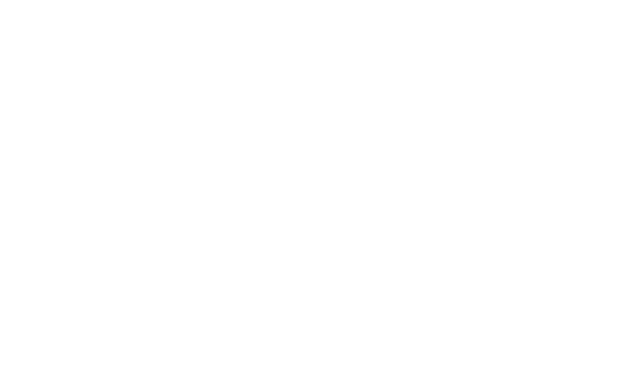
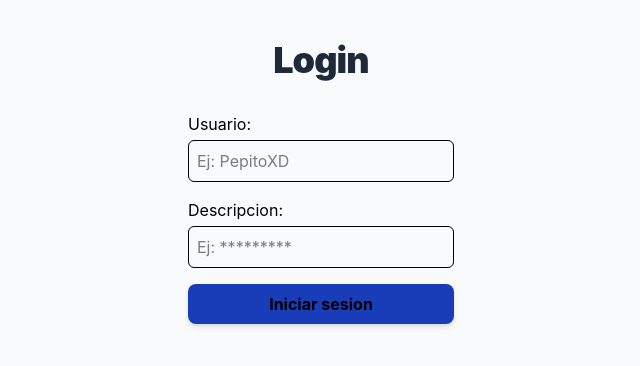
Before and after one commit to ManuelCaceresDuocUC/Proyecto-practica-sin-IA, a React (Vite) app: page /login in a window 1280 px wide. Before the commit this address had no page. Shown: the top 366 px of the page, without its empty margins (319-959 px from the left). Built offline with nearby package versions, Linux system fonts and the light colour scheme.

Commit message:
se implementa pagina de logeo hasta ahora local con mock, TODO implementar desde base de datos

```diff
--- a/src/App.tsx
+++ b/src/App.tsx
@@ -4,6 +4,7 @@
 import { Home } from './pages/Home';
 import { Inventario } from './pages/Inventario';
 import { Administracion } from './pages/Administracion';
+import { Login } from './pages/Login';
 
 
 function App() {
@@ -16,6 +17,7 @@
 
         <Routes>
           <Route path="/" element={<Home />}/>
+          <Route path='/login' element={<Login/>}/>
           <Route path="/ventas" element={<Ventas />}/>
           <Route path="/inventario" element={<Inventario />}/>
           <Route path="/administracion" element={<Administracion />}/>
--- /dev/null
+++ b/src/hooks/useLogin.tsx
@@ -0,0 +1,57 @@
+import { useState } from "react";
+import { useNavigate } from "react-router-dom";
+
+
+interface Usuario {
+    usuario: string,
+    contrasena: string,
+}
+
+export const useLogin = () => {
+
+    const navigate = useNavigate();
+
+    // Usuarios "quemados" (mock data) para probar el login
+    const [usuariosMock] = useState<Usuario[]>([
+        { usuario: 'admin', contrasena: '1234' },
+        { usuario: 'damian', contrasena: 'duoc2024' }
+    ]);
+
+
+    const [usuarios, setUsuarios] = useState<Usuario[]>([
+
+    ])
+
+
+    const eliminarUsuario = (usuario: string) => {
+        setUsuarios(usuarios.filter(p => p.usuario !== usuario));
+    };
+
+    const agregarUsuario = (nuevo: Usuario) => {
+        setUsuarios([...usuarios, nuevo])
+    }
+
+    const logearUsuario = (usuario: Usuario) => {
+        const usuarioEncontrado = usuariosMock.find(
+            (u) => u.usuario === usuario.usuario && u.contrasena === usuario.contrasena
+        );
+        if (usuarioEncontrado) {
+            alert(`¡Bienvenido ${usuarioEncontrado.usuario}!`);
+            // Aquí podrías guardar en localStorage que el usuario entró
+            localStorage.setItem('user_session', usuarioEncontrado.usuario);
+
+            navigate('/'); // Redirigimos al Home (Inventario)
+        } else {
+            alert("Usuario o contraseña incorrectos");
+        }
+    }
+
+
+
+    return {
+        usuarios,
+        eliminarUsuario,
+        agregarUsuario,
+        logearUsuario,
+    };
+};
--- a/src/pages/Home.tsx
+++ b/src/pages/Home.tsx
@@ -1,12 +1,34 @@
 
-import {  Link } from 'react-router-dom';
+import { useEffect } from 'react';
+import {  Link, useNavigate } from 'react-router-dom';
 
 export const Home = () => {
+  const navigate = useNavigate();
+
+  useEffect(() => {
+    const sesion = localStorage.getItem('user_session');
+    if (!sesion) {
+      navigate('/login'); // Si no hay sesión, rebota al login inmediatamente
+    }
+  }, []);
+
+
+  const nombreUsuario = localStorage.getItem('user_session') || 'Invitado';
+  const handleLogout = () => {
+    localStorage.removeItem('user_session'); // Limpiamos la sesión
+    navigate('/login'); // Redirigimos al usuario
+  };
   return (
     <div className='min-h-screen bg-gray-50 flex flex-col items-center p-10' >
+        <button
+          onClick={handleLogout}
+          className='bg-blue-600 hover:bg-blue-700 text-white font-bold py-2 px-6 rounded-xl shadow-lg transition-all active:scale-95 flex items-center gap-2'>
+
+          <span>←</span> Cerrar sesion
+        </button>
 
       <h1 className='text-4xl font-black text-gray-800 mb-8 tracking-tight'>
-        Inicio
+        Bienvenido {nombreUsuario}
       </h1>
 
       <nav className='flex flex-col gap-4 w-full max-w-md'>
--- /dev/null
+++ b/src/pages/Login.tsx
@@ -0,0 +1,77 @@
+
+// import {  Link } from 'react-router-dom';
+
+import { useState } from "react";
+import { useLogin } from "../hooks/useLogin";
+
+export const Login = () => {
+
+    const {logearUsuario} = useLogin()
+
+    const [form, setForm] = useState({
+        usuario: '',
+        contrasena: '',
+    });
+
+    const handleSubmit = (e: React.FormEvent) => {
+        e.preventDefault(); // Evita que la página se recargue
+
+    // si no viene alguno de los input retorna la alerta
+        if (!form.usuario || !form.contrasena) return alert("Completa todos los campos");
+
+    // Llamamos a la función del Hook y le entregamos los datos
+        logearUsuario({
+            usuario: form.usuario,
+            contrasena: form.contrasena
+        });
+
+    // Limpiamos el formulario
+    setForm({ usuario: '',
+        contrasena: '', });
+    };
+
+
+    return (
+        <div className='min-h-screen bg-gray-50 flex flex-col items-center p-10 relative'>
+
+
+            <h1 className='text-4xl font-black text-gray-800 mb-8 tracking-tight'>
+                Login
+            </h1>
+
+            <form className='flex flex-col gap-4 ' onSubmit={handleSubmit}>
+                <div>
+                  <label className='block '>
+                    Usuario:
+                  </label>
+                  <input
+                    type="text"
+                    className='w-full mt-1 p-2 border rounded-md focus:ring-2 focus:ring-blue-500 outline-none'
+                    placeholder='Ej: PepitoXD'
+                    value={form.usuario}
+                    onChange={(e) => setForm({ ...form, usuario: e.target.value })}
+                    />
+                </div>
+                <div>
+                  <label className='block '>
+                    Descripcion:
+                  </label>
+                  <input
+                    type="password"
+                    className='w-full mt-1 p-2 border rounded-md focus:ring-2 focus:ring-blue-500 outline-none'
+                    placeholder='Ej: *********'
+                    value={form.contrasena}
+                    onChange={(e) => setForm({...form, contrasena: e.target.value})}
+                    />
+                </div>
+                <button
+                  type='submit'
+                  className="bg-blue-800 hover:bg-blue-950 tetx-white font-bold py-2 px-4 rounded-lg transition-all active:scale-95 shadow-md ">
+                        Iniciar sesion
+                </button>
+
+
+            </form>
+        </div>
+    )
+}
```
